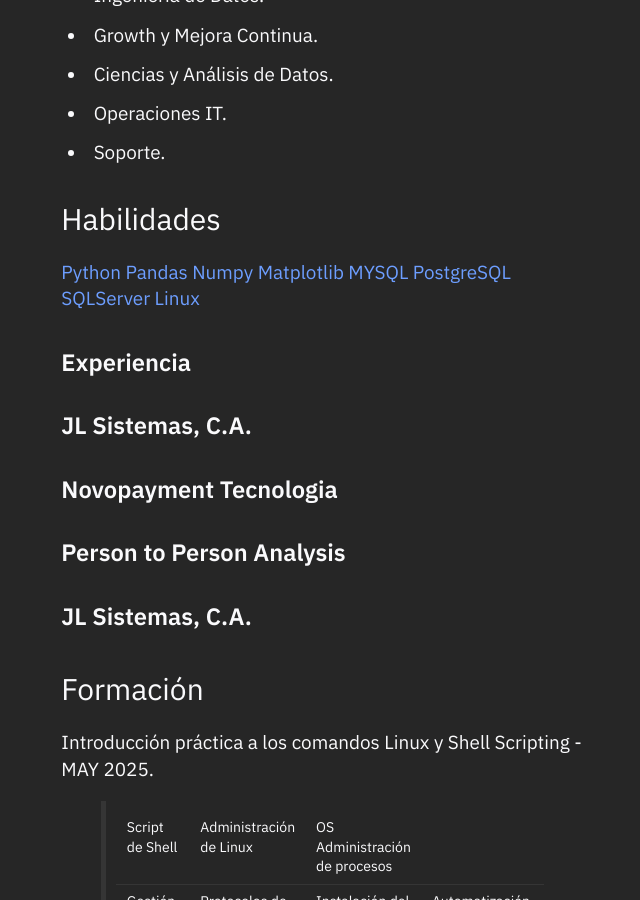
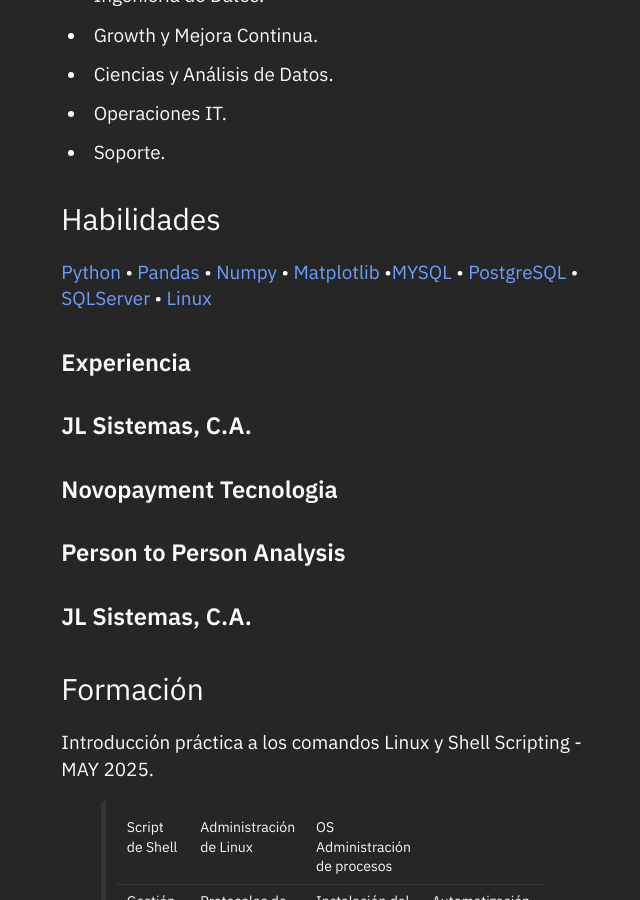
Before and after one commit to batistayureiba/batistayureiba.github.io, a Jekyll site: the page built from _posts/2025-05-24-about.md, in a window 1280 px wide and 900 px high, scrolled down 624 px. Shown: the whole window, without its empty margins (317-957 px from the left). Built offline with Jekyll 4.4.1, drawn with Linux system fonts in a browser that asks for light colours.

```diff
--- a/_posts/2025-05-24-about.md
+++ b/_posts/2025-05-24-about.md
@@ -17,14 +17,8 @@ A lo largo de mi trayectoria he tenido la oportunidad de trabajar con diferentes
 {:#skills}
 ### Habilidades
 
-[Python](#skills)
-[Pandas](#skills)
-[Numpy](#skills)
-[Matplotlib](#skills)
-[MYSQL](#skills)
-[PostgreSQL](#skills)
-[SQLServer](#skills)
-[Linux](#skills)
+[Python](#skills) • [Pandas](#skills) • [Numpy](#skills) • [Matplotlib](#skills) •[MYSQL](#skills) •
+[PostgreSQL](#skills) • [SQLServer](#skills) • [Linux](#skills)
 
 #### Experiencia
 #### JL Sistemas, C.A.
```
